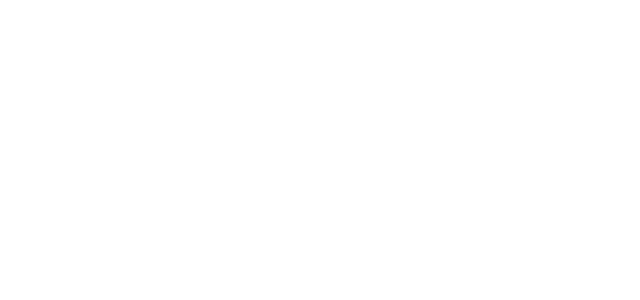
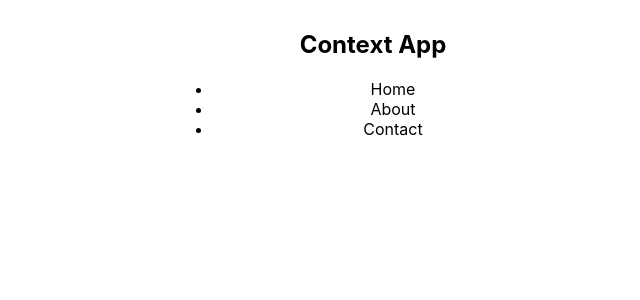
Before and after one commit to GiaEdgington/react-context-hooks, a React (Create React App) app: page / in a window 1280 px wide. Shown: the top 300 px of the page, without its empty margins (267-907 px from the left). Built offline with nearby package versions, Linux system fonts and the light colour scheme.

Commit message:
Create BookList component

```diff
--- a/src/App.js
+++ b/src/App.js
@@ -1,8 +1,10 @@
 import React from 'react';
+import Navbar from './components/Navbar';
 
 function App() {
   return (
     <div className="App">
+      <Navbar />
     </div>
   );
 }
--- a/src/components/Navbar.js
+++ b/src/components/Navbar.js
@@ -4,7 +4,14 @@
 class Navbar extends Component {
     render() {
         return (
-            <div></div>
+            <nav>
+                <h1>Context App</h1>
+                <ul>
+                    <li>Home</li>
+                    <li>About</li>
+                    <li>Contact</li>
+                </ul>
+            </nav>
          );
     }
 }
```
Also changed, not shown: src/components/BookList.js (added, +18 -0 lines).
